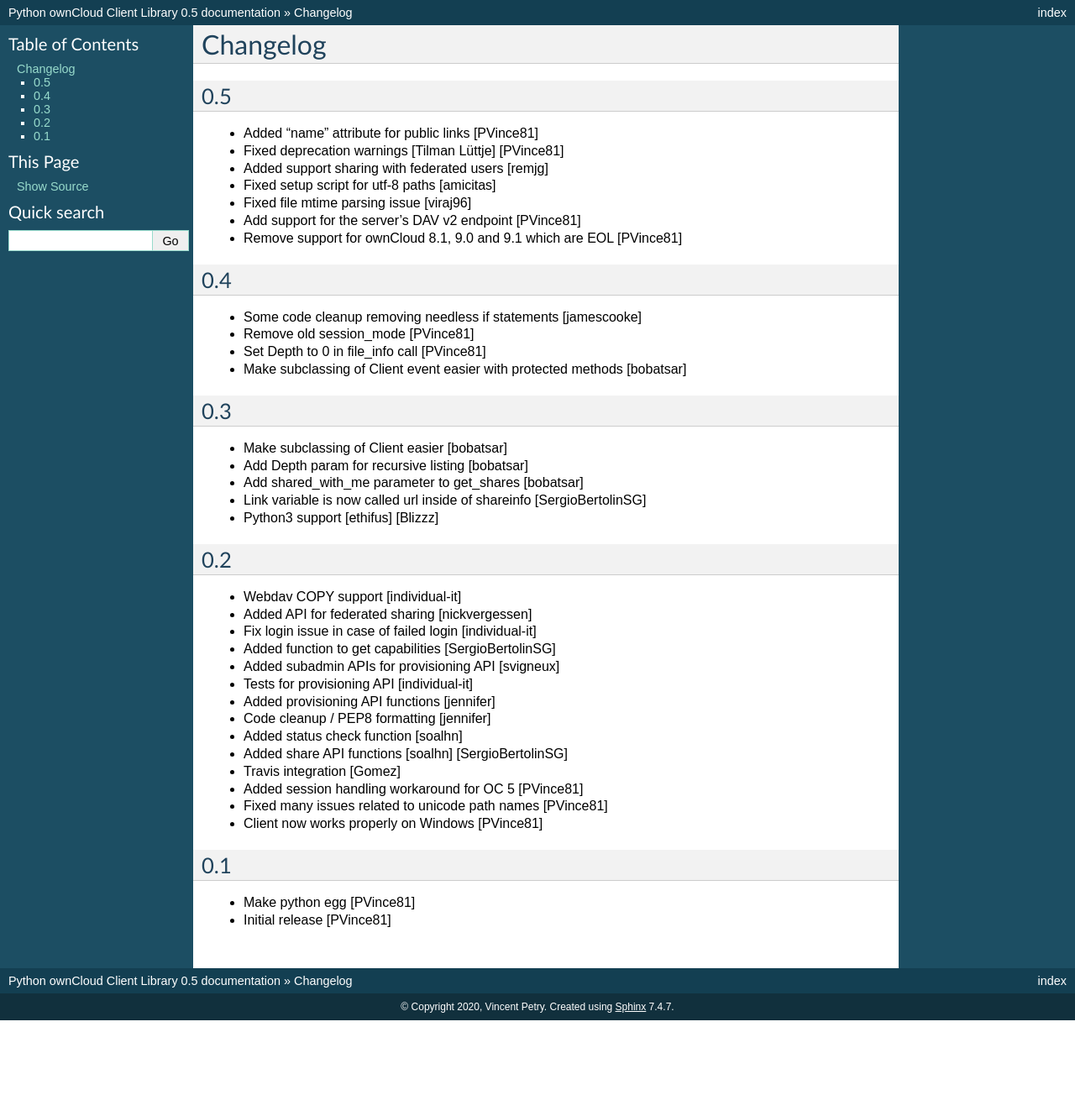
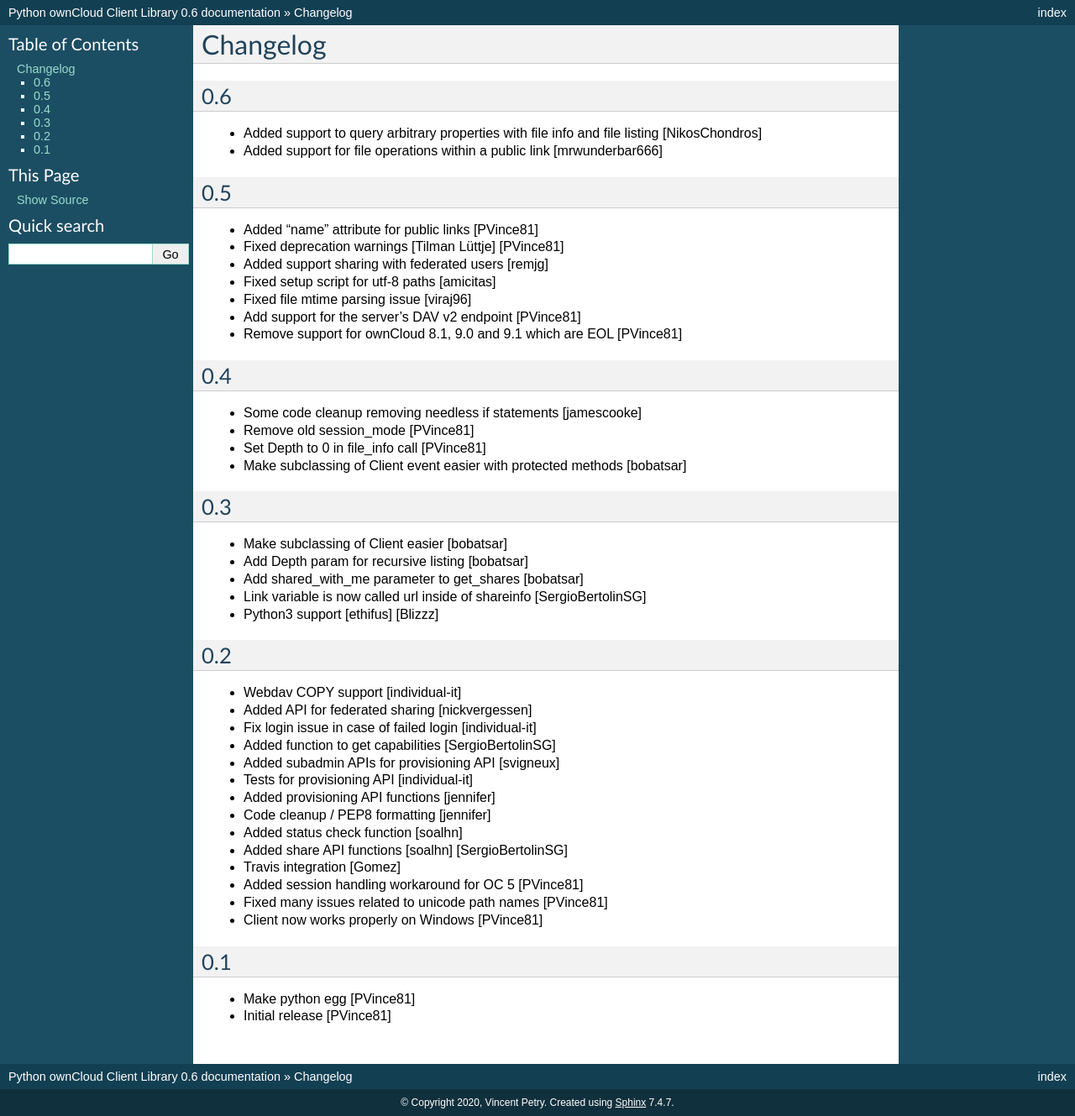
Before and after one commit to owncloud/pyocclient, a Sphinx documentation site: the page built from docs/source/CHANGES.rst, in a window 1280 px wide. Shown: the whole page at 84% size. Built offline with Sphinx 7.4.7, drawn with Linux system fonts in a browser that asks for light colours; before the commit the page ends 1215 px from its top, so only the background shows below that.

Commit message:
Release 0.6

```diff
--- a/docs/source/CHANGES.rst
+++ b/docs/source/CHANGES.rst
@@ -1,5 +1,11 @@
 Changelog
 =========
+
+0.6
+---
+
+- Added support to query arbitrary properties with file info and file listing [NikosChondros]
+- Added support for file operations within a public link [mrwunderbar666]
 
 0.5
 ---
--- a/docs/source/conf.py
+++ b/docs/source/conf.py
@@ -55,9 +55,9 @@
 # built documents.
 #
 # The short X.Y version.
-version = '0.5'
+version = '0.6'
 # The full version, including alpha/beta/rc tags.
-release = '0.5'
+release = '0.6'
 
 # The language for content autogenerated by Sphinx. Refer to documentation
 # for a list of supported languages.
--- a/setup.py
+++ b/setup.py
@@ -5,7 +5,7 @@
 from setuptools import setup
 import io
 
-version = '0.5'
+version = '0.6'
 
 long_description = (
     io.open('README.rst', encoding='utf-8').read()
@@ -36,7 +36,7 @@
         'Programming Language :: Python',
         'Programming Language :: Python :: 2',
         'Programming Language :: Python :: 3',
-        'Development Status :: 3 - Alpha',
+        'Development Status :: 4 - Beta',
         'Environment :: Web Environment',
         'Intended Audience :: Developers',
         'Topic :: Internet :: WWW/HTTP',
```
